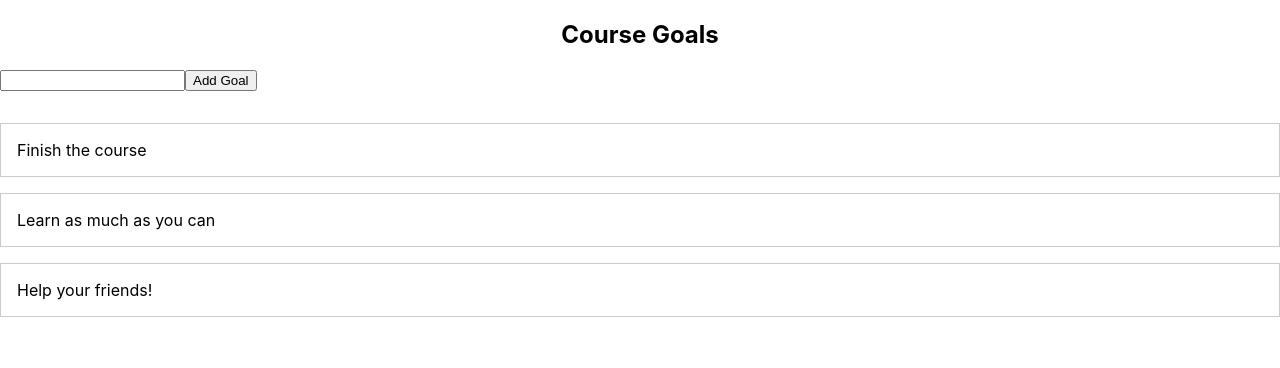
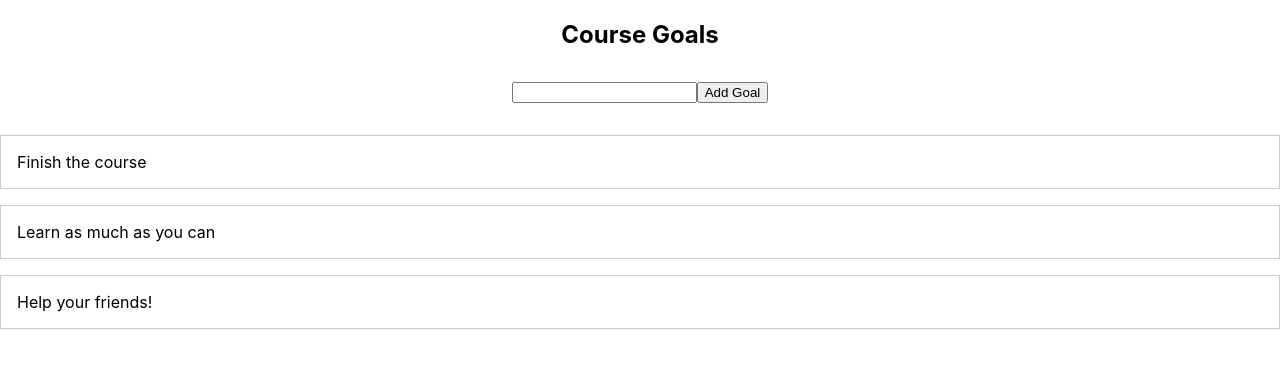
Before and after one commit to DeepakT7/ReactJs, a React (Create React App) app: page / in a window 1280 px wide. Shown: the top 368 px of the page. Built offline with nearby package versions, Linux system fonts and the light colour scheme.

Commit message:
Update NewGoal.css

```diff
--- a/src/components/NewGoal/NewGoal.css
+++ b/src/components/NewGoal/NewGoal.css
@@ -0,0 +1,4 @@
+.new-goal {
+    margin : 2rem;
+    text-align: center;
+}
```
